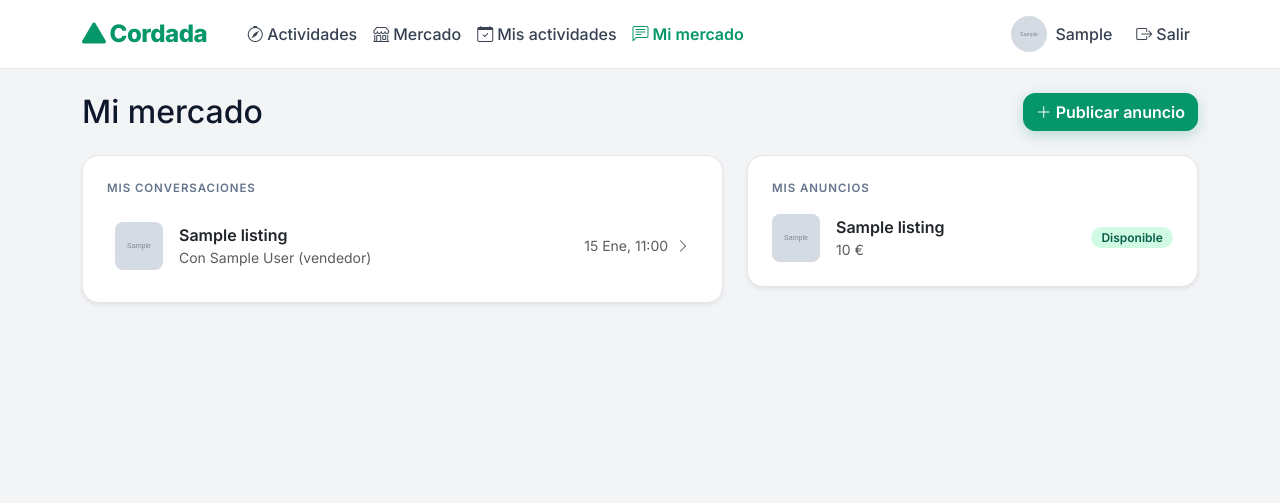
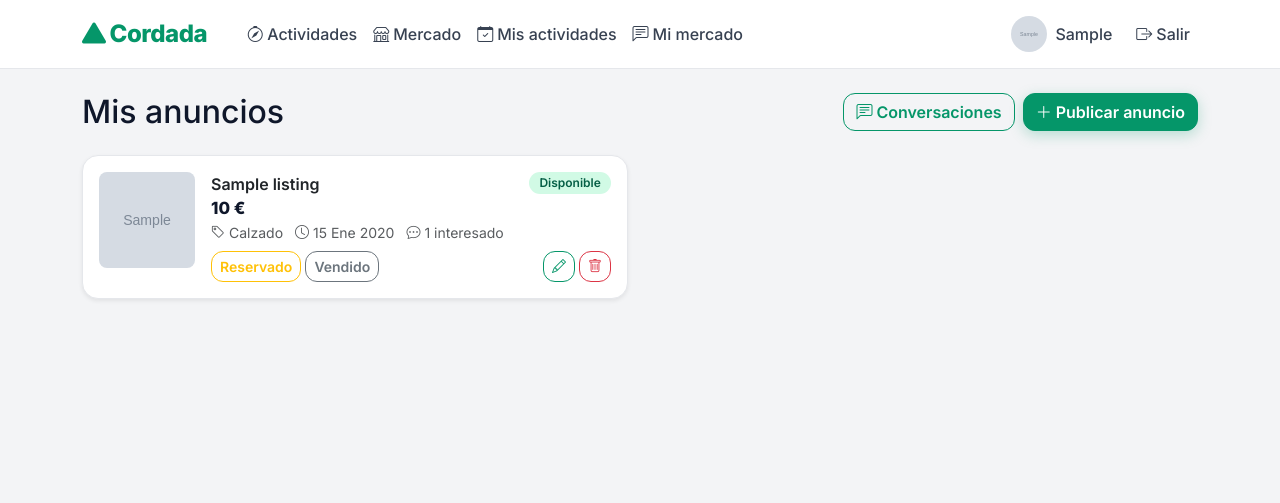
Before and after one commit to antonio-gallego-ortiz/Cordada, a Django app: page /mercado/mis-anuncios/ in a window 1280 px wide. Shown: the top 503 px of the page. Run offline with Django 5.2, Linux system fonts and the light colour scheme; a user stored in the database is signed in; tables that the repository leaves empty hold one stand-in row (values such as "Sample post"); grey boxes marked "Sample" are stand-in pictures.

Commit message:
Mercado: Conversaciones separadas por compras y ventas y Mis anuncios
- La antigua pagina Mi mercado se divide en dos: Conversaciones,
  con las compras (chats que inicio como interesado) y las ventas
  (interesados en mis anuncios) en columnas separadas, y Mis
  anuncios, con el detalle de cada anuncio propio
- Mis anuncios muestra numero de interesados, estado y acciones
  rapidas (disponible/reservado/vendido, editar, eliminar)
- Fila de conversacion extraida a un parcial reutilizable

Co-Authored-By: Claude Fable 5 <noreply@anthropic.com>

```diff
--- a/market/urls.py
+++ b/market/urls.py
@@ -10,7 +10,8 @@ urlpatterns = [
     path("anuncio/<int:pk>/eliminar/", views.listing_delete, name="listing_delete"),
     path("anuncio/<int:pk>/estado/", views.listing_set_status, name="listing_set_status"),
     path("anuncio/<int:pk>/contactar/", views.conversation_start, name="conversation_start"),
-    path("mis-anuncios/", views.my_market, name="my_market"),
+    path("conversaciones/", views.my_conversations, name="my_conversations"),
+    path("mis-anuncios/", views.my_listings, name="my_listings"),
     path("chat/<int:pk>/", views.conversation_detail, name="conversation_detail"),
     path("chat/<int:pk>/mensajes/", views.conversation_messages, name="conversation_messages"),
     path("chat/<int:pk>/enviar/", views.conversation_send, name="conversation_send"),
--- a/market/views.py
+++ b/market/views.py
@@ -1,7 +1,7 @@
 from django.contrib import messages
 from django.contrib.auth.decorators import login_required
 from django.core.exceptions import PermissionDenied
-from django.db.models import Max
+from django.db.models import Count, Max
 from django.http import JsonResponse
 from django.shortcuts import get_object_or_404, redirect, render
 from django.utils import timezone
@@ -114,25 +114,38 @@ def listing_set_status(request, pk):
     return redirect(listing)
 
 
-@login_required
-def my_market(request):
-    """Panel del usuario: sus anuncios y sus conversaciones."""
-    my_listings = request.user.listings.all()
-    conversations = (
-        Conversation.objects.filter(buyer=request.user)
-        | Conversation.objects.filter(listing__seller=request.user)
-    )
-    conversations = (
-        conversations.select_related("listing", "listing__seller", "buyer")
+def annotate_conversations(queryset):
+    """Ordena las conversaciones por su último mensaje."""
+    return (
+        queryset.select_related("listing", "listing__seller", "buyer")
         .annotate(last_message_at=Max("messages__created_at"))
         .order_by("-last_message_at", "-created_at")
-        .distinct()
+    )
+
+
+@login_required
+def my_conversations(request):
+    """Conversaciones del usuario: como comprador y como vendedor."""
+    buying = annotate_conversations(
+        Conversation.objects.filter(buyer=request.user)
+    )
+    selling = annotate_conversations(
+        Conversation.objects.filter(listing__seller=request.user)
     )
     return render(
         request,
-        "market/my_market.html",
-        {"my_listings": my_listings, "conversations": conversations},
+        "market/my_conversations.html",
+        {"buying": buying, "selling": selling},
     )
+
+
+@login_required
+def my_listings(request):
+    """Anuncios publicados por el usuario, con su detalle."""
+    listings = request.user.listings.annotate(
+        interested_count=Count("conversations", distinct=True)
+    )
+    return render(request, "market/my_listings.html", {"listings": listings})
 
 
 @login_required
--- a/templates/market/conversation_detail.html
+++ b/templates/market/conversation_detail.html
@@ -6,8 +6,8 @@
 {% block content %}
 <div class="row justify-content-center">
     <div class="col-lg-8">
-        <a href="{% url 'my_market' %}" class="text-decoration-none small">
-            <i class="bi bi-arrow-left me-1"></i>Volver a mis conversaciones
+        <a href="{% url 'my_conversations' %}" class="text-decoration-none small">
+            <i class="bi bi-arrow-left me-1"></i>Volver a conversaciones
         </a>
 
         <div class="card shadow-sm mt-2 mb-4">
--- /dev/null
+++ b/templates/market/my_listings.html
@@ -0,0 +1,96 @@
+{% extends "base.html" %}
+
+{% block title %}Mis anuncios{% endblock %}
+
+{% block content %}
+<div class="d-flex justify-content-between align-items-center mb-4">
+    <h1 class="h2 mb-0">Mis anuncios</h1>
+    <div class="d-flex gap-2">
+        <a href="{% url 'my_conversations' %}" class="btn btn-outline-success">
+            <i class="bi bi-chat-left-text me-1"></i>Conversaciones
+        </a>
+        <a href="{% url 'listing_create' %}" class="btn btn-success">
+            <i class="bi bi-plus-lg me-1"></i>Publicar anuncio
+        </a>
+    </div>
+</div>
+
+{% if listings %}
+    <div class="row row-cols-1 row-cols-md-2 g-4">
+        {% for listing in listings %}
+            <div class="col">
+                <div class="card shadow-sm h-100">
+                    <div class="card-body p-3 d-flex gap-3">
+                        {% if listing.photo %}
+                            <img src="{{ listing.photo.url }}" alt="" width="96" height="96"
+                                 class="rounded-3 flex-shrink-0" style="object-fit: cover;">
+                        {% else %}
+                            <div class="listing-photo-placeholder rounded-3 flex-shrink-0"
+                                 style="width: 96px; height: 96px; font-size: 1.6rem;">
+                                <i class="bi bi-image"></i>
+                            </div>
+                        {% endif %}
+                        <div class="flex-grow-1 d-flex flex-column">
+                            <div class="d-flex justify-content-between align-items-start gap-2">
+                                <div>
+                                    <a href="{{ listing.get_absolute_url }}" class="fw-semibold text-decoration-none text-reset">
+                                        {{ listing.title }}
+                                    </a>
+                                    <div class="listing-price" style="font-size: 1.05rem;">{{ listing.price_label }}</div>
+                                </div>
+                                {% if listing.status == "available" %}
+                                    <span class="badge badge-offer-sale">Disponible</span>
+                                {% elif listing.status == "reserved" %}
+                                    <span class="badge badge-status-reserved">Reservado</span>
+                                {% else %}
+                                    <span class="badge badge-status-closed">Cerrado</span>
+                                {% endif %}
+                            </div>
+                            <div class="small text-muted mb-2">
+                                <span class="me-2"><i class="bi bi-tag me-1"></i>{{ listing.get_category_display }}</span>
+                                <span class="me-2"><i class="bi bi-clock me-1"></i>{{ listing.created_at|date:"j M Y" }}</span>
+                                <span><i class="bi bi-chat-dots me-1"></i>{{ listing.interested_count }} interesado{{ listing.interested_count|pluralize }}</span>
+                            </div>
+                            <div class="mt-auto d-flex flex-wrap gap-2 align-items-center">
+                                <form method="post" action="{% url 'listing_set_status' listing.pk %}" class="d-flex gap-1">
+                                    {% csrf_token %}
+                                    {% if listing.status != "available" %}
+                                        <button name="status" value="available" class="btn btn-sm btn-outline-success">Disponible</button>
+                                    {% endif %}
+                                    {% if listing.status != "reserved" %}
+                                        <button name="status" value="reserved" class="btn btn-sm btn-outline-warning">Reservado</button>
+                                    {% endif %}
+                                    {% if listing.status != "closed" %}
+                                        <button name="status" value="closed" class="btn btn-sm btn-outline-secondary">Vendido</button>
+                                    {% endif %}
+                                </form>
+                                <div class="ms-auto d-flex gap-1">
+                                    <a href="{% url 'listing_edit' listing.pk %}" class="btn btn-sm btn-outline-success" title="Editar">
+                                        <i class="bi bi-pencil"></i>
+                                    </a>
+                                    <a href="{% url 'listing_delete' listing.pk %}" class="btn btn-sm btn-outline-danger" title="Eliminar">
+                                        <i class="bi bi-trash"></i>
+                                    </a>
+                                </div>
+                            </div>
+                        </div>
+                    </div>
+                </div>
+            </div>
+        {% endfor %}
+    </div>
+{% else %}
+    <div class="card border-2" style="border-style: dashed;">
+        <div class="card-body p-5 text-center">
+            <div class="avatar-circle avatar-circle-lg mx-auto mb-3" style="background-color: #f1f5f9; color: #94a3b8;">
+                <i class="bi bi-box-seam"></i>
+            </div>
+            <h2 class="h5">Todavía no has publicado ningún anuncio</h2>
+            <p class="text-muted mb-4">Dale una segunda vida a tu material de montaña.</p>
+            <a href="{% url 'listing_create' %}" class="btn btn-success px-4">
+                <i class="bi bi-plus-lg me-1"></i>Publicar anuncio
+            </a>
+        </div>
+    </div>
+{% endif %}
+{% endblock %}
--- a/templates/market/my_market.html
+++ /dev/null
@@ -1,97 +0,0 @@
-{% extends "base.html" %}
-
-{% block title %}Mi mercado{% endblock %}
-
-{% block content %}
-<div class="d-flex justify-content-between align-items-center mb-4">
-    <h1 class="h2 mb-0">Mi mercado</h1>
-    <a href="{% url 'listing_create' %}" class="btn btn-success">
-        <i class="bi bi-plus-lg me-1"></i>Publicar anuncio
-    </a>
-</div>
-
-<div class="row g-4">
-    <div class="col-lg-7">
-        <div class="card shadow-sm">
-            <div class="card-body p-4">
-                <div class="eyebrow mb-3">Mis conversaciones</div>
-                {% if conversations %}
-                    <div class="list-group list-group-flush">
-                        {% for conversation in conversations %}
-                            <a href="{% url 'conversation_detail' conversation.pk %}"
-                               class="list-group-item conversation-row px-2 border-0 d-flex align-items-center gap-3 text-decoration-none">
-                                {% if conversation.listing.photo %}
-                                    <img src="{{ conversation.listing.photo.url }}" alt="" width="48" height="48"
-                                         class="rounded-3" style="object-fit: cover;">
-                                {% else %}
-                                    <div class="listing-photo-placeholder rounded-3"
-                                         style="width: 48px; height: 48px; font-size: 1.1rem;">
-                                        <i class="bi bi-image"></i>
-                                    </div>
-                                {% endif %}
-                                <div class="flex-grow-1">
-                                    <div class="fw-semibold text-body">{{ conversation.listing.title }}</div>
-                                    <div class="small text-muted">
-                                        {% if conversation.buyer == user %}
-                                            Con {{ conversation.listing.seller.get_full_name|default:conversation.listing.seller.username }} (vendedor)
-                                        {% else %}
-                                            Con {{ conversation.buyer.get_full_name|default:conversation.buyer.username }} (interesado)
-                                        {% endif %}
-                                    </div>
-                                </div>
-                                <span class="text-muted small">
-                                    {% if conversation.last_message_at %}{{ conversation.last_message_at|date:"j M, H:i" }}{% endif %}
-                                    <i class="bi bi-chevron-right ms-1"></i>
-                                </span>
-                            </a>
-                        {% endfor %}
-                    </div>
-                {% else %}
-                    <p class="text-muted small mb-0">
-                        Sin conversaciones todavía. Abre un chat desde cualquier anuncio que te interese.
-                    </p>
-                {% endif %}
-            </div>
-        </div>
-    </div>
-
-    <div class="col-lg-5">
-        <div class="card shadow-sm">
-            <div class="card-body p-4">
-                <div class="eyebrow mb-3">Mis anuncios</div>
-                {% if my_listings %}
-                    <div class="d-flex flex-column gap-3">
-                        {% for listing in my_listings %}
-                            <a href="{{ listing.get_absolute_url }}"
-                               class="d-flex align-items-center gap-3 text-decoration-none text-reset">
-                                {% if listing.photo %}
-                                    <img src="{{ listing.photo.url }}" alt="" width="48" height="48"
-                                         class="rounded-3" style="object-fit: cover;">
-                                {% else %}
-                                    <div class="listing-photo-placeholder rounded-3"
-                                         style="width: 48px; height: 48px; font-size: 1.1rem;">
-                                        <i class="bi bi-image"></i>
-                                    </div>
-                                {% endif %}
-                                <div class="flex-grow-1">
-                                    <div class="fw-semibold">{{ listing.title }}</div>
-                                    <div class="small text-muted">{{ listing.price_label }}</div>
-                                </div>
-                                {% if listing.status == "available" %}
-                                    <span class="badge badge-offer-sale">Disponible</span>
-                                {% elif listing.status == "reserved" %}
-                                    <span class="badge badge-status-reserved">Reservado</span>
-                                {% else %}
-                                    <span class="badge badge-status-closed">Cerrado</span>
-                                {% endif %}
-                            </a>
-                        {% endfor %}
-                    </div>
-                {% else %}
-                    <p class="text-muted small mb-0">Todavía no has publicado ningún anuncio.</p>
-                {% endif %}
-            </div>
-        </div>
-    </div>
-</div>
-{% endblock %}
```
Also changed, not shown: templates/market/includes/conversation_row.html (added, +27 -0 lines), templates/market/my_conversations.html (added, +74 -0 lines).
